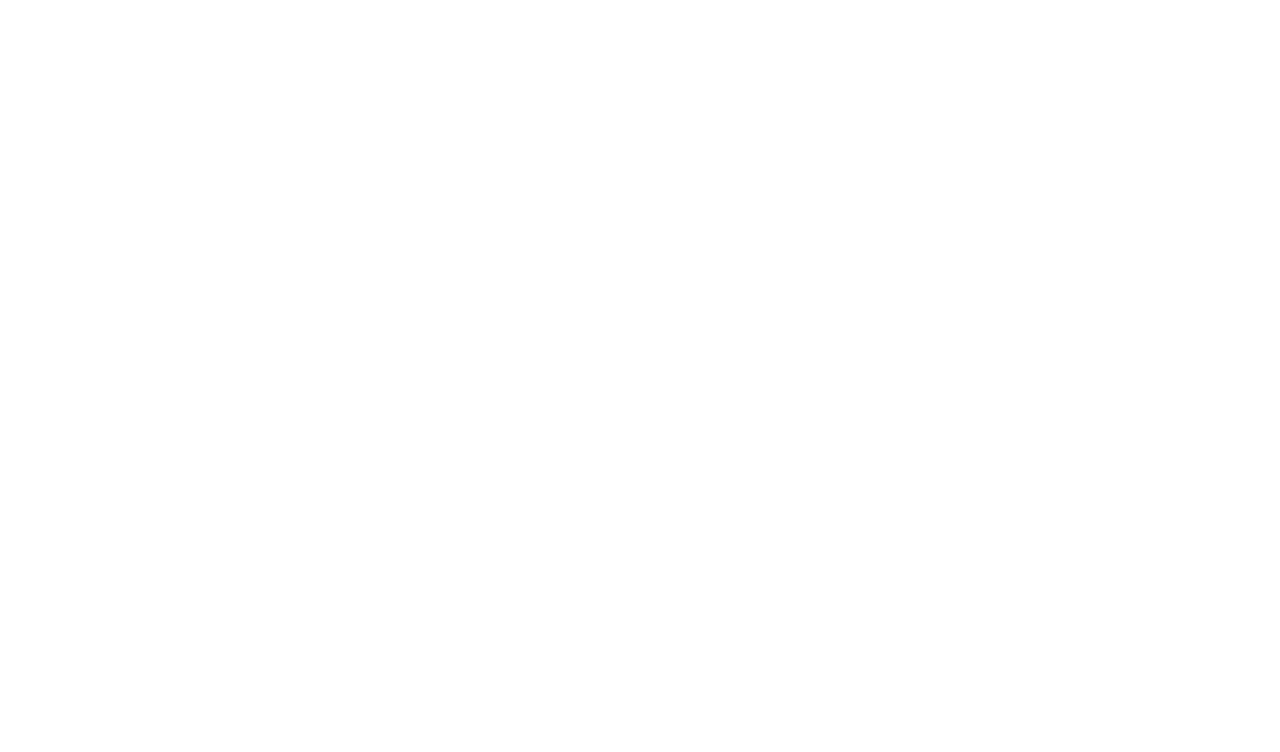
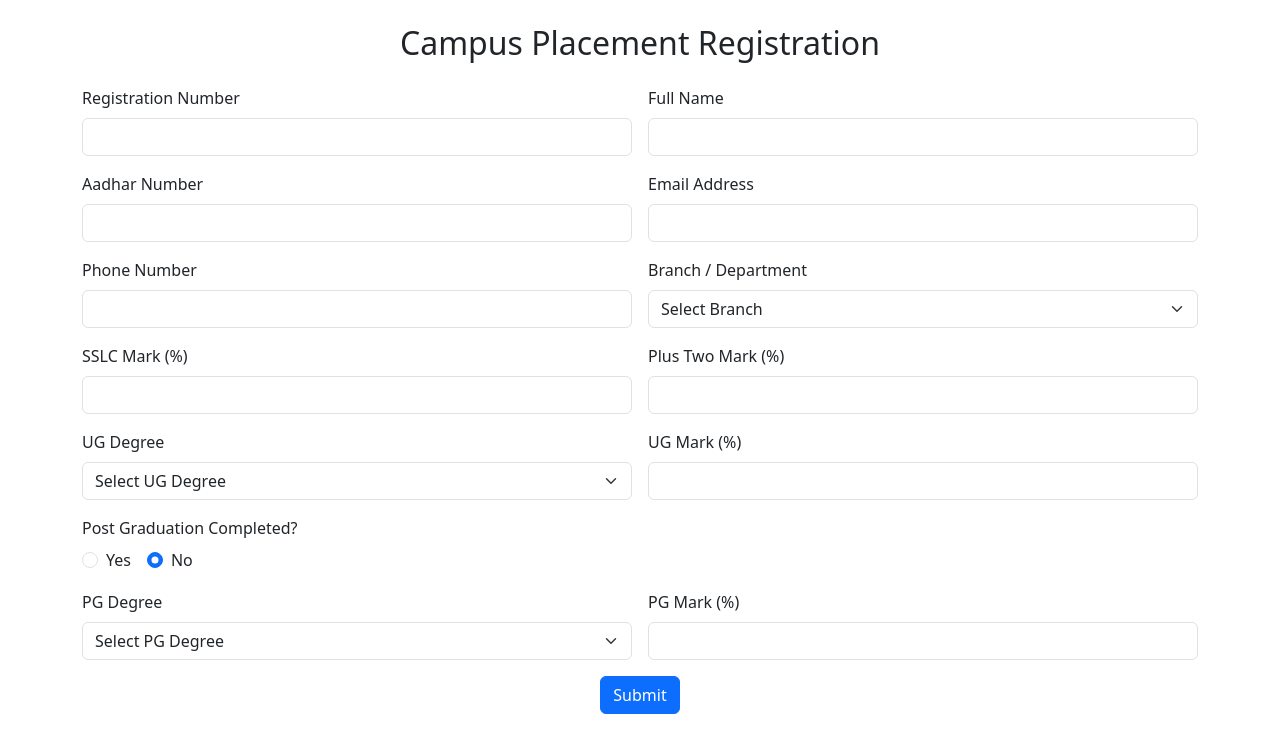
Before and after one commit to gouthm04/campus-placement-react-app, a React (Vite) app: page / in a window 1280 px wide. Shown: the top 752 px of the page. Built offline with nearby package versions, Linux system fonts and the light colour scheme.

Commit message:
Add Register Students

```diff
--- a/src/App.jsx
+++ b/src/App.jsx
@@ -1,11 +1,13 @@
 import { useState } from 'react'
 
 import './App.css'
+import RegisterStudent from './components/RegisterStudent'
 
 function App() {
 
   return (
     <>
+    <RegisterStudent/>
     </>
       )
 }
--- /dev/null
+++ b/src/components/RegisterStudent.jsx
@@ -0,0 +1,131 @@
+import React from "react";
+
+const RegisterStudent = () => {
+  return (
+    <div className="container mt-4">
+      <h2 className="text-center mb-4">Campus Placement Registration</h2>
+
+      <div className="row g-3">
+        <div className="col-md-6">
+          <label className="form-label">Registration Number</label>
+          <input type="text" className="form-control" />
+        </div>
+
+        <div className="col-md-6">
+          <label className="form-label">Full Name</label>
+          <input type="text" className="form-control" />
+        </div>
+
+        <div className="col-md-6">
+          <label className="form-label">Aadhar Number</label>
+          <input type="text" className="form-control" maxLength="12" />
+        </div>
+
+        <div className="col-md-6">
+          <label className="form-label">Email Address</label>
+          <input type="email" className="form-control" />
+        </div>
+
+        <div className="col-md-6">
+          <label className="form-label">Phone Number</label>
+          <input type="tel" className="form-control" maxLength="10" />
+        </div>
+
+        <div className="col-md-6">
+          <label className="form-label">Branch / Department</label>
+          <select className="form-select">
+            <option>Select Branch</option>
+            <option>Computer Science</option>
+            <option>Information Technology</option>
+            <option>Electronics & Communication</option>
+            <option>Electrical & Electronics</option>
+            <option>Mechanical</option>
+            <option>Civil</option>
+          </select>
+        </div>
+
+        <div className="col-md-6">
+          <label className="form-label">SSLC Mark (%)</label>
+          <input type="number" className="form-control" min="0" max="100" />
+        </div>
+
+        <div className="col-md-6">
+          <label className="form-label">Plus Two Mark (%)</label>
+          <input type="number" className="form-control" min="0" max="100" />
+        </div>
+
+        <div className="col-md-6">
+          <label className="form-label">UG Degree</label>
+          <select className="form-select">
+            <option>Select UG Degree</option>
+            <option>B.Tech</option>
+            <option>BCA</option>
+            <option>B.Sc</option>
+            <option>B.Com</option>
+            <option>BA</option>
+          </select>
+        </div>
+
+        <div className="col-md-6">
+          <label className="form-label">UG Mark (%)</label>
+          <input type="number" className="form-control" min="0" max="100" />
+        </div>
+
+        <div className="col-12">
+          <label className="form-label d-block">
+            Post Graduation Completed?
+          </label>
+
+          <div className="form-check form-check-inline">
+            <input
+              className="form-check-input"
+              type="radio"
+              name="pg"
+              id="yes"
+            />
+            <label className="form-check-label" htmlFor="yes">
+              Yes
+            </label>
+          </div>
+
+          <div className="form-check form-check-inline">
+            <input
+              className="form-check-input"
+              type="radio"
+              name="pg"
+              id="no"
+              defaultChecked
+            />
+            <label className="form-check-label" htmlFor="no">
+              No
+            </label>
+          </div>
+        </div>
+
+        <div className="col-md-6">
+          <label className="form-label">PG Degree</label>
+          <select className="form-select">
+            <option>Select PG Degree</option>
+            <option>M.Tech</option>
+            <option>MCA</option>
+            <option>M.Sc</option>
+            <option>MBA</option>
+          </select>
+        </div>
+
+        <div className="col-md-6">
+          <label className="form-label">PG Mark (%)</label>
+          <input type="number" className="form-control" min="0" max="100" />
+        </div>
+
+        <div className="col-12 text-center mt-3">
+          <button className="btn btn-primary">
+            Submit
+          </button>
+        </div>
+      </div>
+    </div>
+  );
+};
+
+export default RegisterStudent;
```
